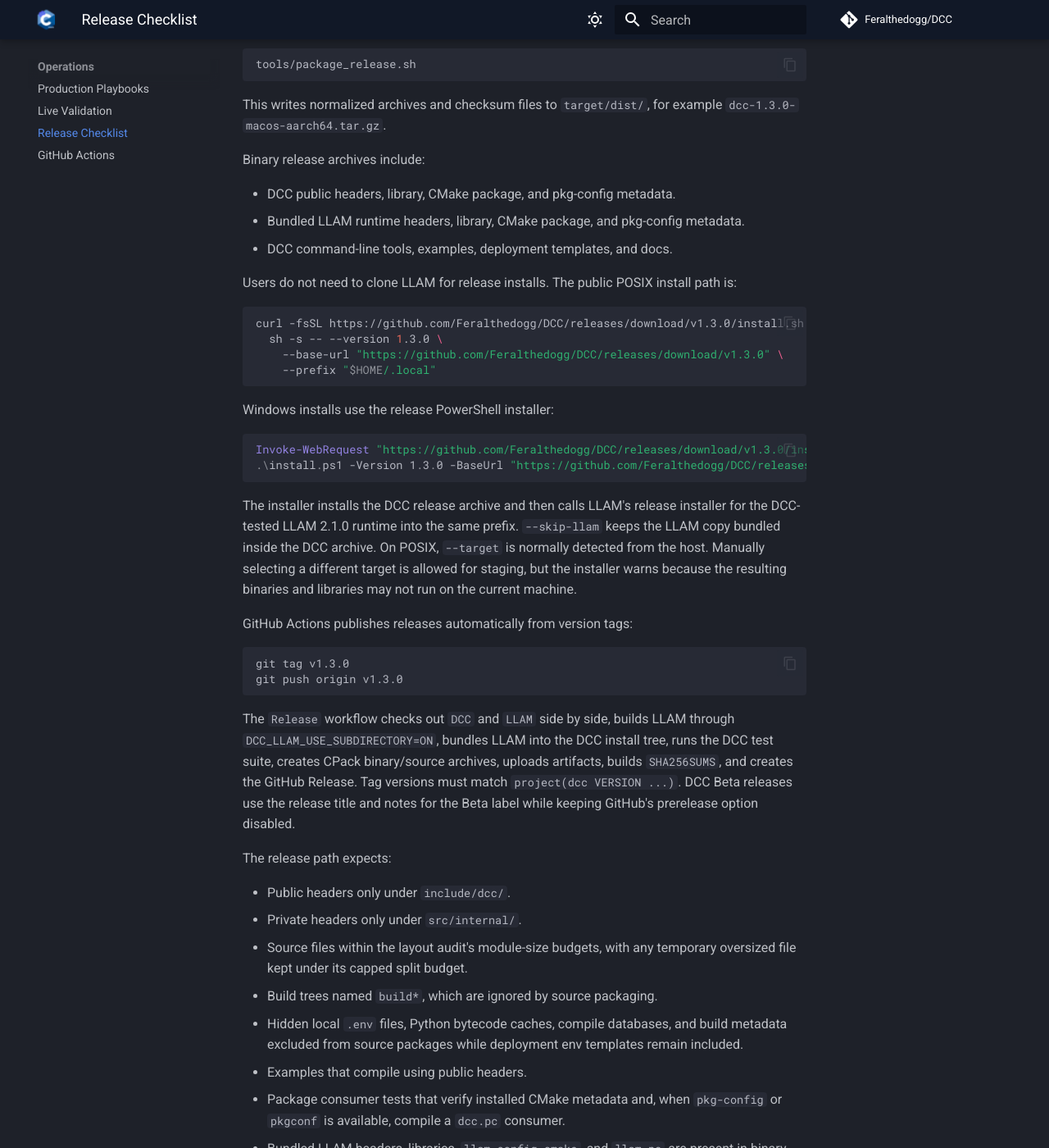
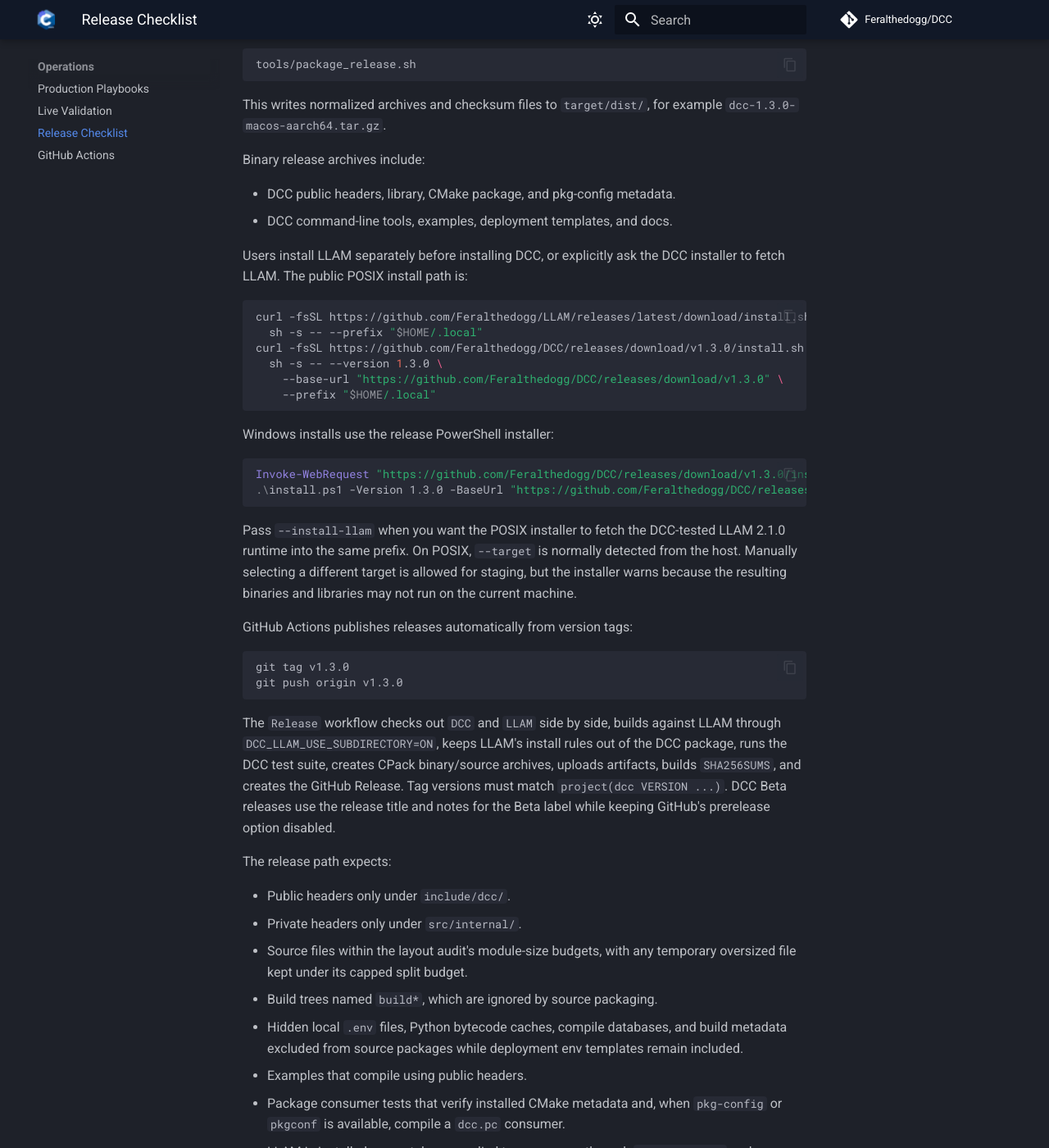
Before and after one commit to Feralthedogg/DCC, an MkDocs documentation site: the page built from docs/release.md, in a window 1280 px wide and 1400 px high, scrolled down 308 px. Shown: the whole window at 82% size. Built offline with MkDocs 1.6.1 and Material for MkDocs 9.7.7, drawn with Linux system fonts in a browser that asks for light colours; comment, search, counter and statistics services are not loaded; some of the changed text lies outside the part shown.

Commit message:
Stop bundling LLAM in DCC packages

````diff
--- a/docs/release.md
+++ b/docs/release.md
@@ -18,13 +18,14 @@
 Binary release archives include:
 
 - DCC public headers, library, CMake package, and pkg-config metadata.
-- Bundled LLAM runtime headers, library, CMake package, and pkg-config metadata.
 - DCC command-line tools, examples, deployment templates, and docs.
 
-Users do not need to clone LLAM for release installs. The public POSIX install
-path is:
+Users install LLAM separately before installing DCC, or explicitly ask the DCC
+installer to fetch LLAM. The public POSIX install path is:
 
 ```sh
+curl -fsSL https://github.com/Feralthedogg/LLAM/releases/latest/download/install.sh |
+  sh -s -- --prefix "$HOME/.local"
 curl -fsSL https://github.com/Feralthedogg/DCC/releases/download/v1.3.0/install.sh |
   sh -s -- --version 1.3.0 \
     --base-url "https://github.com/Feralthedogg/DCC/releases/download/v1.3.0" \
@@ -38,9 +39,8 @@
 .\install.ps1 -Version 1.3.0 -BaseUrl "https://github.com/Feralthedogg/DCC/releases/download/v1.3.0" -Prefix "$env:LOCALAPPDATA\DCC"
 ```
 
-The installer installs the DCC release archive and then calls LLAM's release
-installer for the DCC-tested LLAM 2.1.0 runtime into the same prefix.
-`--skip-llam` keeps the LLAM copy bundled inside the DCC archive.
+Pass `--install-llam` when you want the POSIX installer to fetch the DCC-tested
+LLAM 2.1.0 runtime into the same prefix.
 On POSIX, `--target` is normally detected from the host. Manually selecting a
 different target is allowed for staging, but the installer warns because the
 resulting binaries and libraries may not run on the current machine.
@@ -52,12 +52,13 @@
 git push origin v1.3.0
 ```
 
-The `Release` workflow checks out `DCC` and `LLAM` side by side, builds LLAM
-through `DCC_LLAM_USE_SUBDIRECTORY=ON`, bundles LLAM into the DCC install tree,
-runs the DCC test suite, creates CPack binary/source archives, uploads artifacts,
-builds `SHA256SUMS`, and creates the GitHub Release. Tag versions must match
-`project(dcc VERSION ...)`. DCC Beta releases use the release title and notes
-for the Beta label while keeping GitHub's prerelease option disabled.
+The `Release` workflow checks out `DCC` and `LLAM` side by side, builds against
+LLAM through `DCC_LLAM_USE_SUBDIRECTORY=ON`, keeps LLAM's install rules out of
+the DCC package, runs the DCC test suite, creates CPack binary/source archives,
+uploads artifacts, builds `SHA256SUMS`, and creates the GitHub Release. Tag
+versions must match `project(dcc VERSION ...)`. DCC Beta releases use the
+release title and notes for the Beta label while keeping GitHub's prerelease
+option disabled.
 
 The release path expects:
 
@@ -72,9 +73,8 @@
 - Examples that compile using public headers.
 - Package consumer tests that verify installed CMake metadata and, when
   `pkg-config` or `pkgconf` is available, compile a `dcc.pc` consumer.
-- Bundled LLAM headers, libraries, `llam-config.cmake`, and `llam.pc` are present
-  in binary packages, so installed consumers do not need `DCC_LLAM_ROOT` or
-  `DCC_LLAM_LIBRARY`.
+- LLAM is installed separately or supplied to consumers through
+  `DCC_LLAM_ROOT` and `DCC_LLAM_LIBRARY`.
 - Installed hot reload host/worker preflight through `dcc_hot_reload_host
   --check`, including default-global, `--guild`, and `--global` command scope
   checks.
````
Also changed, not shown: CMakeLists.txt (+50 -5 lines), README.md (+7 -4 lines), docs/getting-started.md (+26 -8 lines), docs/index.md (+8 -2 lines), docs/reference/build-options.md (+16 -11 lines), 8 other files.
